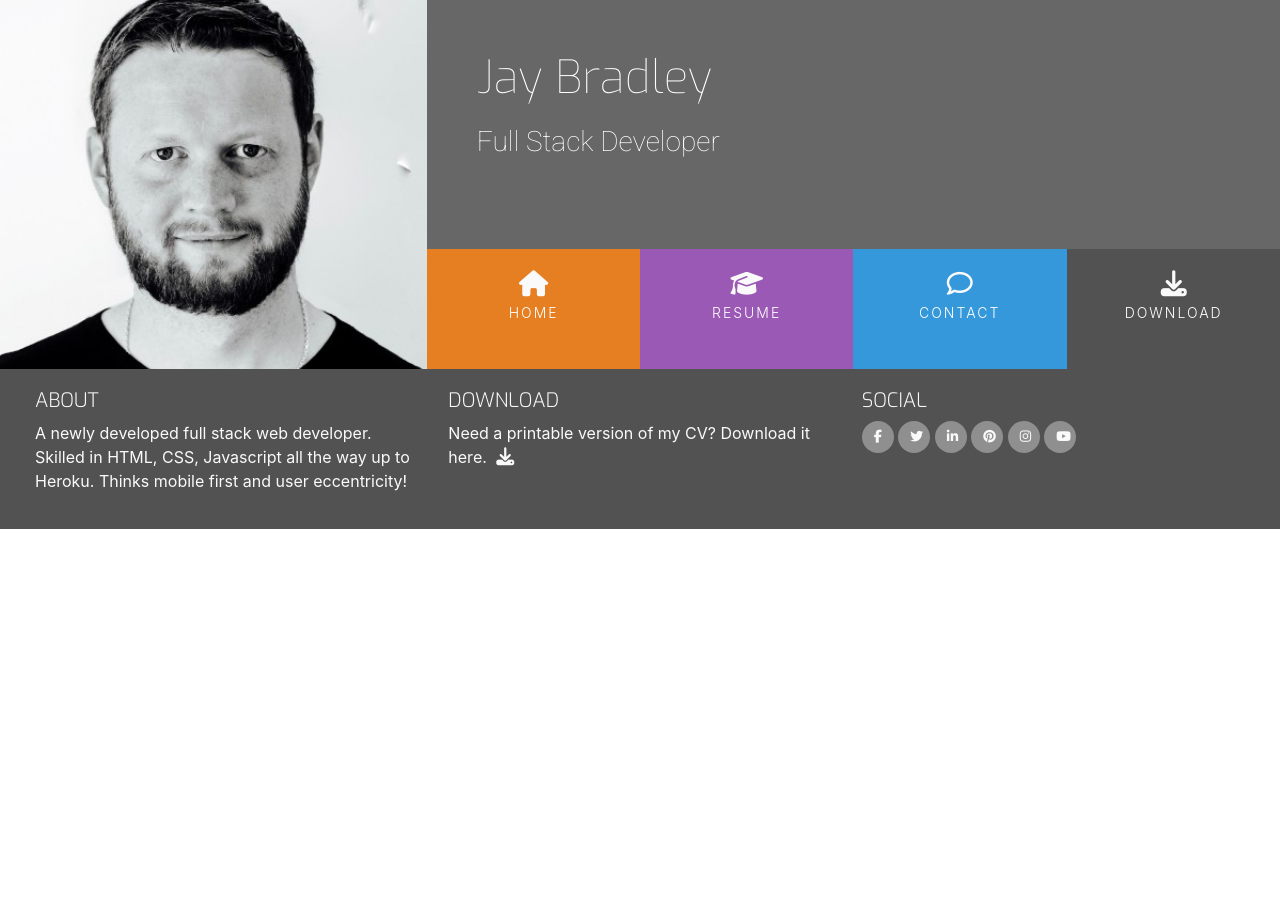
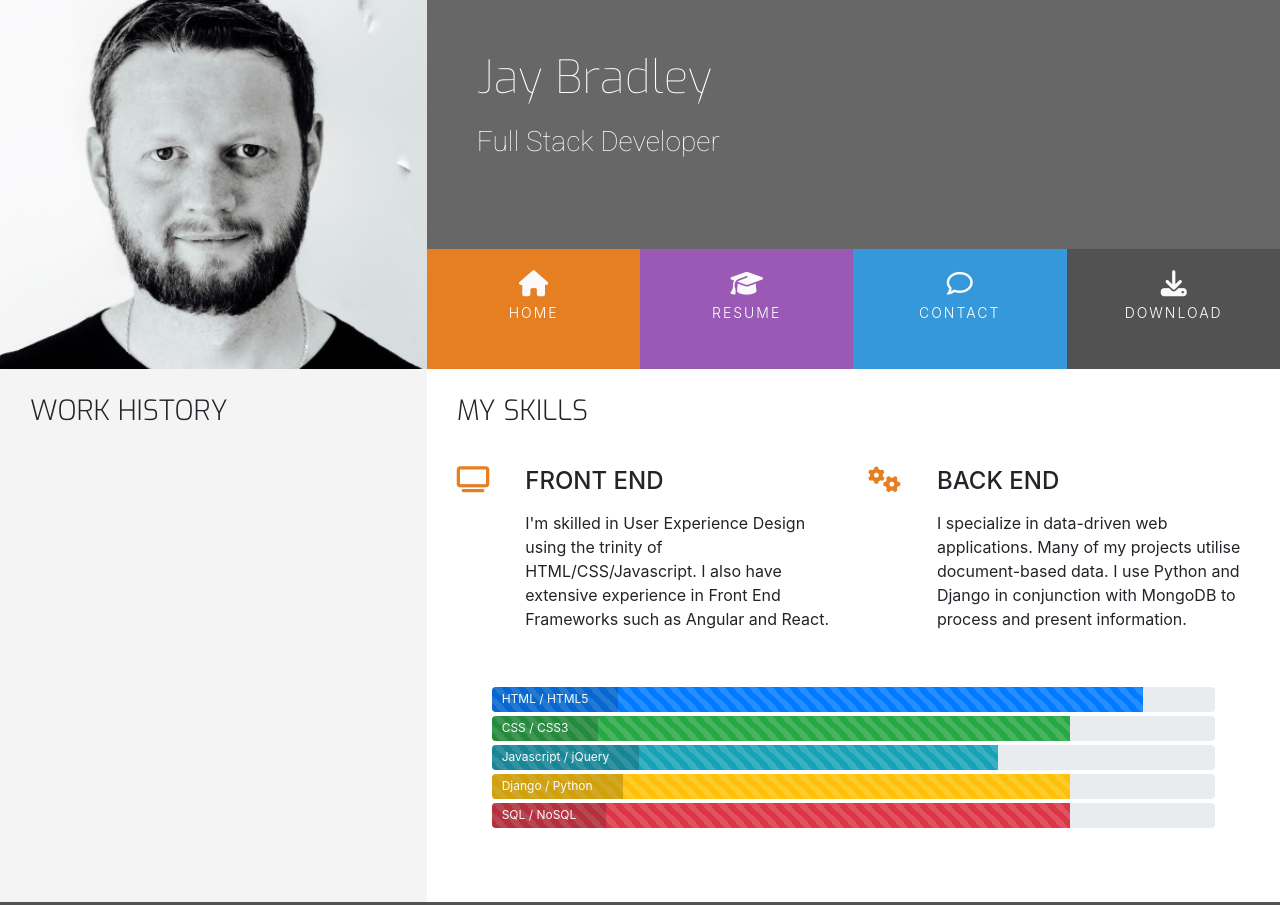
Before and after one commit to LogisticBravo/My-Resume, a plain HTML site: page resume.html in a window 1280 px wide. Shown: the top 905 px of the page. Before the commit the page ends 800 px from the top, so only its background shows below. Drawn offline with nearby package versions, Linux system fonts and the light colour scheme.

Commit message:
skills and progress bars

```diff
--- a/assets/css/style.css
+++ b/assets/css/style.css
@@ -252,3 +252,25 @@ footer {
     position: relative;
     width: 60%;
 }
+
+/* -------- Skills ------ */
+
+.progress {
+    position: relative;
+    height: 25px;
+    margin-bottom: 4px;
+}
+
+.progress-type  {
+    position: absolute;
+    left: 0px;
+    font-weight: 400;
+    padding: 12px 30px 15px 10px;
+    color:#fafafa;
+    background-color: rgba(25, 25, 25, 0.2); background-size: auto;
+    margin-top: 0px;
+}
+
+.progress-section {
+    margin: 40px 20px;
+}
--- a/resume.html
+++ b/resume.html
@@ -47,9 +47,94 @@
 			</div>
 		</div>
 	</header>
-	<section>
-
-	</section>
+	<section class="container-fluid">
+      <div class="row">
+        <div class="col-md-4 bg-color-personal-info section-column">
+            <div class="row">
+                <div class="col-12">
+                    <h3 class="section-heading uppercase">Work History</h3>
+                </div>
+            </div>
+        </div>
+        <div class="col-md-8 bg-color-three-reasons section-column">
+          <div class="row">
+            <div class="col">
+              <h3 class="section-heading uppercase">My Skills</h3>
+            </div>
+          </div>
+          <div class="row">
+            <div class="col-10 offset-1 offset-sm-0 col-sm-4 col-md-6">
+              <div class="row">
+                <div class="col-2">
+                  <i
+                    class="three-reasons-icon fa fa-tv"
+                    aria-hidden="true"
+                  ></i>
+                </div>
+                <div class="col-10">
+                  <h4 class="three-reasons-heading uppercase">Front End</h4>
+                  <p>
+                    I'm skilled in User Experience Design using the trinity of HTML/CSS/Javascript. I also have extensive experience in Front End Frameworks such as Angular and React.
+                  </p>
+                </div>
+              </div>
+            </div>
+            <div class="col-10 offset-1 offset-sm-0 col-sm-4 col-md-6">
+              <div class="row">
+                <div class="col-2">
+                  <i
+                    class="three-reasons-icon fa fa-gears"
+                    aria-hidden="true"
+                  ></i>
+                </div>
+                <div class="col-10">
+                  <h4 class="three-reasons-heading uppercase">
+                    Back End
+                  </h4>
+                  <p>
+                    I specialize in data-driven web applications. Many of my projects utilise document-based data. I use Python and Django in conjunction with MongoDB to process and present information.
+                  </p>
+                </div>
+              </div>
+            </div>
+          </div>
+            <div class="row progress-section">
+                <div class="col">
+                    <div class="progress">
+                            <div class="progress-bar progress-bar-striped" role="progressbar" aria-valuenow="90" aria-valuemin="0" aria-valuemax="100" style="width:90%;">
+                            <span class="sr-only">90% complete</span>
+                            </div>
+                            <span class="progress-type"> HTML / HTML5</span>
+                    </div>
+                    <div class="progress">
+                            <div class="progress-bar progress-bar-striped bg-success" role="progressbar" aria-valuenow="80" aria-valuemin="0" aria-valuemax="100" style="width:80%;">
+                            <span class="sr-only">80% complete</span>
+                            </div>
+                            <span class="progress-type"> CSS / CSS3</span>
+                    </div>
+                    <div class="progress">
+                            <div class="progress-bar progress-bar-striped bg-info" role="progressbar" aria-valuenow="70" aria-valuemin="0" aria-valuemax="100" style="width:70%;">
+                            <span class="sr-only">70% complete</span>
+                            </div>
+                            <span class="progress-type"> Javascript / jQuery</span>
+                    </div>
+                    <div class="progress">
+                            <div class="progress-bar progress-bar-striped bg-warning" role="progressbar" aria-valuenow="80" aria-valuemin="0" aria-valuemax="100" style="width:80%;">
+                            <span class="sr-only">80% complete</span>
+                            </div>
+                            <span class="progress-type"> Django / Python</span>
+                    </div>
+                    <div class="progress">
+                            <div class="progress-bar progress-bar-striped bg-danger" role="progressbar" aria-valuenow="80" aria-valuemin="0" aria-valuemax="100" style="width:80%;">
+                            <span class="sr-only">80% complete</span>
+                            </div>
+                            <span class="progress-type"> SQL / NoSQL </span>
+                    </div>
+                </div>
+            </div>
+        </div>
+      </div>
+    </section>
 	<footer class="container-fluid">
         <div id="footer-details" class="row">
             <div class="col-sm-4">
```
